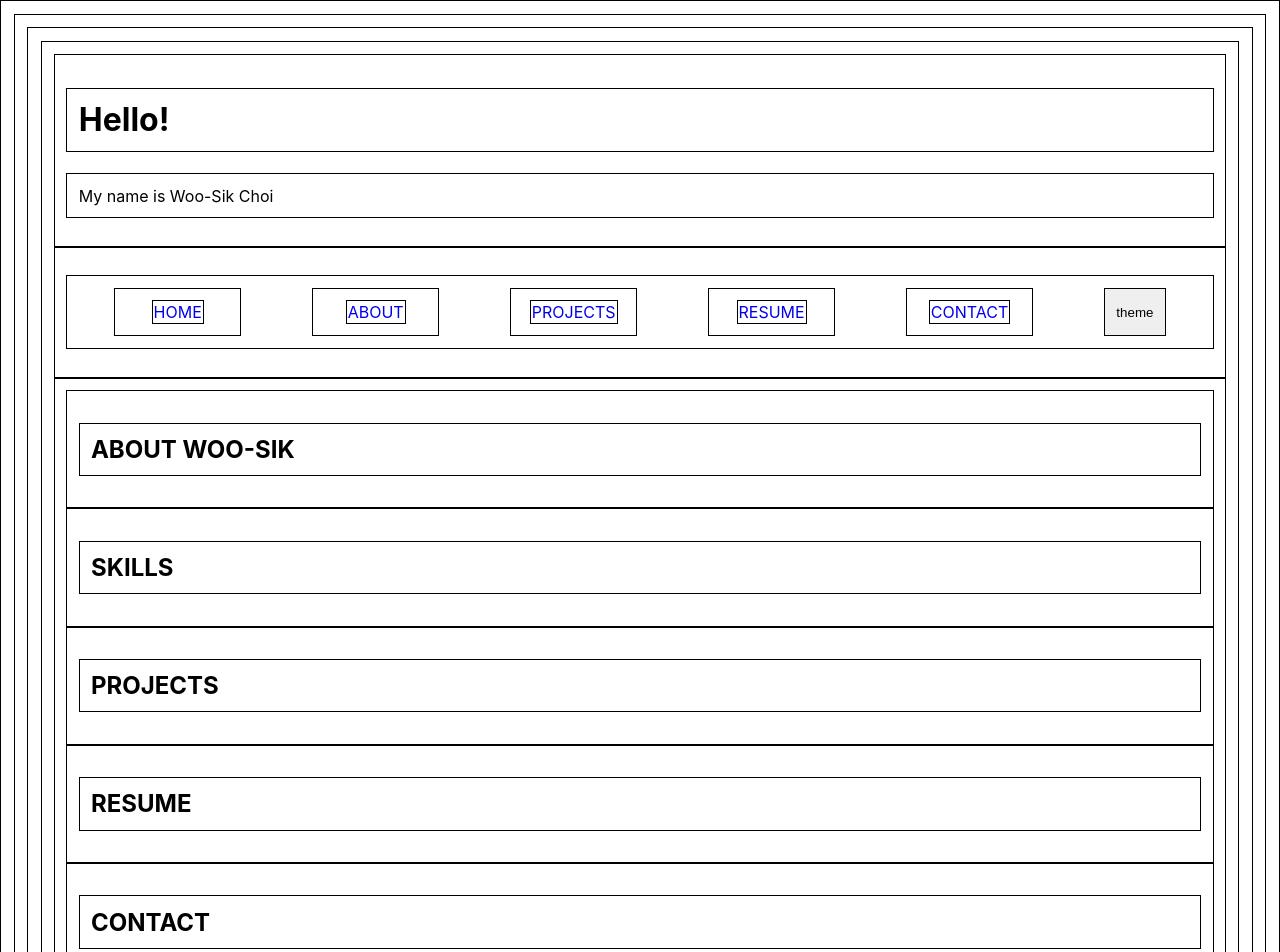
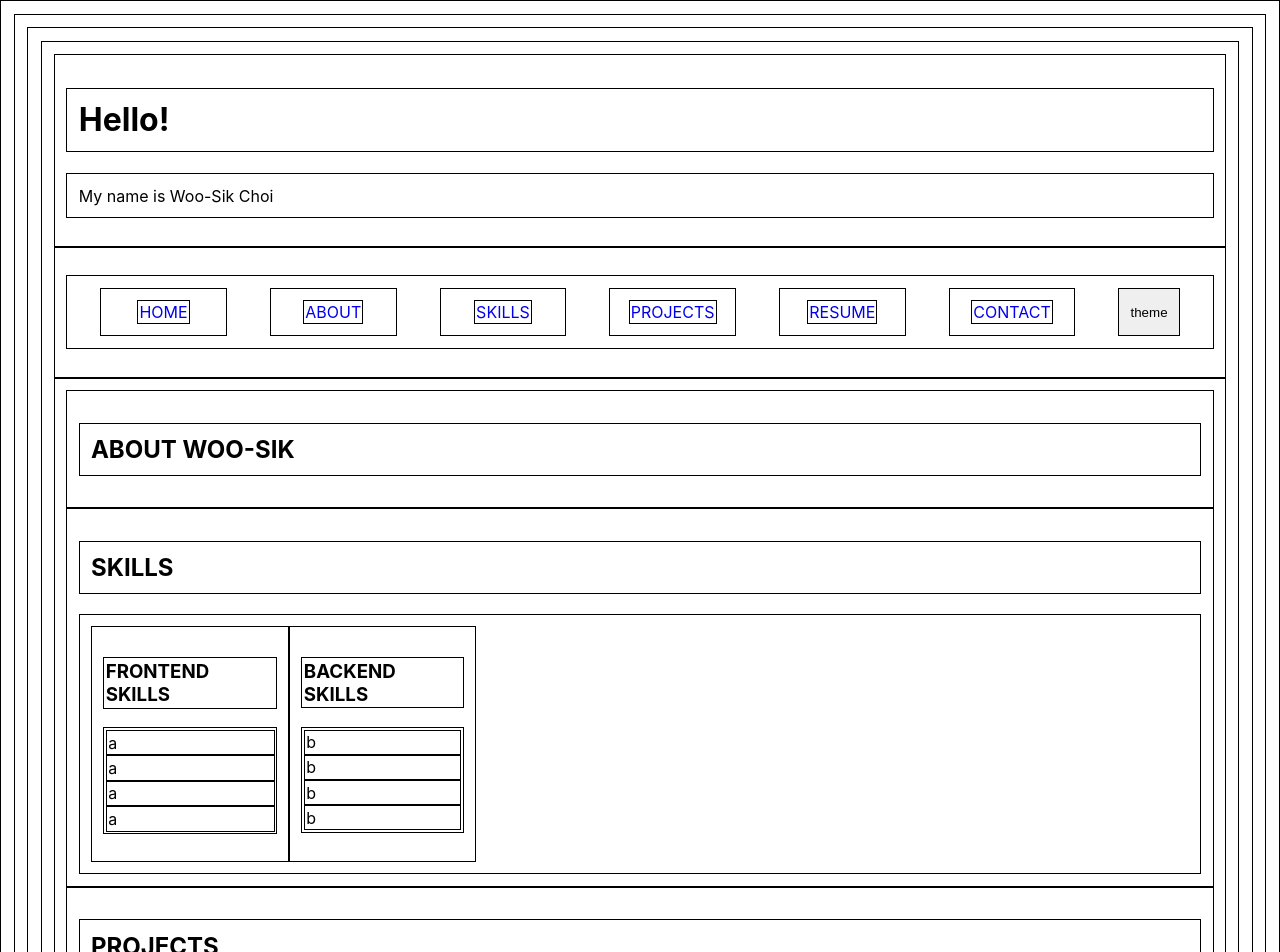
Before and after one commit to dvlprwchoi/portfolio-2, a React (Create React App) app: page / in a window 1280 px wide. Shown: the top 952 px of the page. Built offline with nearby package versions, Linux system fonts and the light colour scheme.

Commit message:
Add Skills style

```diff
--- a/src/components/Navbar/Navbar.js
+++ b/src/components/Navbar/Navbar.js
@@ -9,6 +9,9 @@ function Navbar() {
         </li>
         <li>
           <a href="#">ABOUT</a>
+        </li>
+        <li>
+          <a href="#">SKILLS</a>
         </li>
         <li>
           <a href="#">PROJECTS</a>
--- /dev/null
+++ b/src/components/Skills/Skills.css
@@ -0,0 +1,7 @@
+.skills-container {
+  display: flex;
+}
+
+li {
+  list-style-type: none;
+}
--- a/src/components/Skills/Skills.js
+++ b/src/components/Skills/Skills.js
@@ -1,7 +1,29 @@
+import './Skills.css';
+
 function Skills() {
   return (
     <div className="skills">
       <h2>SKILLS</h2>
+      <div className="skills-container">
+        <div className="frontend-skills-container">
+          <h3>FRONTEND SKILLS</h3>
+          <ul>
+            <li>a</li>
+            <li>a</li>
+            <li>a</li>
+            <li>a</li>
+          </ul>
+        </div>
+        <div className="backend-skills-container">
+          <h3>BACKEND SKILLS</h3>
+          <ul>
+            <li>b</li>
+            <li>b</li>
+            <li>b</li>
+            <li>b</li>
+          </ul>
+        </div>
+      </div>
     </div>
   );
 }
```
